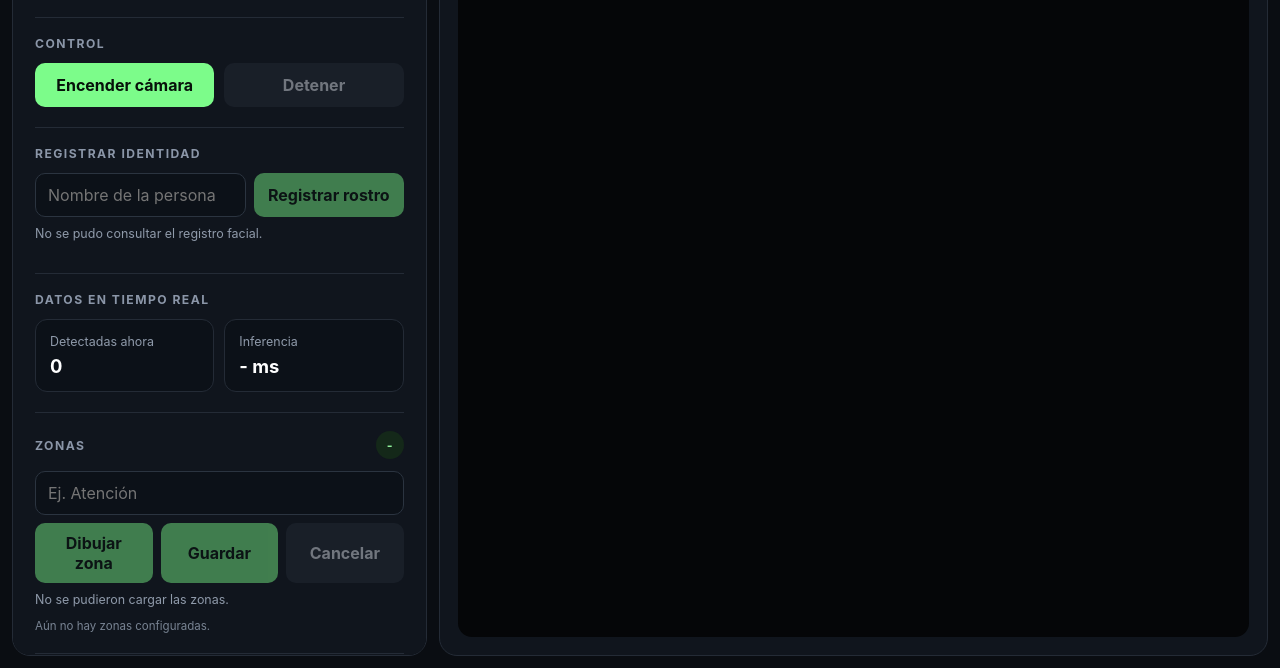
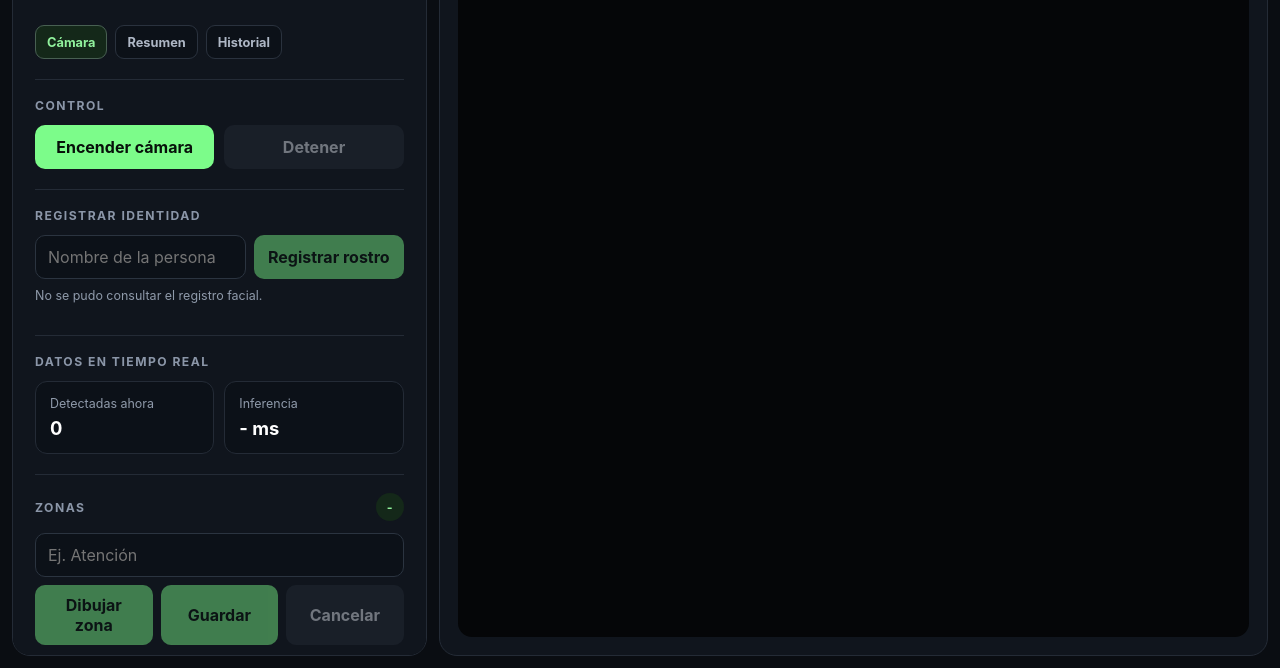
Before and after one commit to moudevos/supervision-webcam, a website built with Vite: page frontend/index.html in a window 1280 px wide. Shown: the part 132-800 px from the top of the page. Built offline with nearby package versions, Linux system fonts and the light colour scheme; files whose address does not match are found by name.

Commit message:
Add navigation between camera summary and history screens

```diff
--- a/frontend/index.html
+++ b/frontend/index.html
@@ -4,6 +4,7 @@
     <meta charset="UTF-8" />
     <meta name="viewport" content="width=device-width, initial-scale=1.0" />
     <title>Supervision Webcam</title>
+    <link rel="stylesheet" href="/src/navigation.css" />
   </head>
   <body>
     <main class="app-shell">
@@ -15,6 +16,11 @@
               <h1>Zonas y permanencia</h1>
             </div>
             <span id="status" class="status">Cámara apagada</span>
+            <nav class="app-nav" aria-label="Navegación principal">
+              <a href="/" aria-current="page">Cámara</a>
+              <a href="/summary.html">Resumen</a>
+              <a href="/history.html">Historial</a>
+            </nav>
           </div>
 
           <div class="control-section">
```
